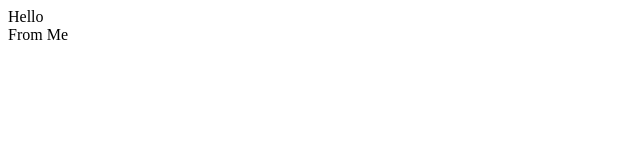
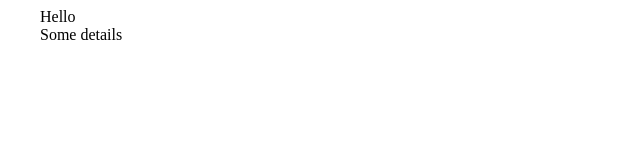
Before and after one commit to stevekenobi/osu-tracker, a Vue app: page / in a window 1280 px wide. Shown: the top 160 px of the page, without its empty margins (0-640 px from the left). Built offline with nearby package versions, Linux system fonts and the light colour scheme.

Commit message:
improve app

```diff
--- a/src/app/App.vue
+++ b/src/app/App.vue
@@ -1,7 +1,11 @@
 <template>
   <header>Hello</header>
 
-  <main>From Me</main>
+  <main>
+    <user-details />
+  </main>
 </template>
 
-<script setup lang="ts"></script>
+<script setup lang="ts">
+import UserDetails from './components/UserDetails.vue';
+</script>
--- /dev/null
+++ b/src/app/components/UserDetails.vue
@@ -0,0 +1,8 @@
+<template>
+  <!-- TW Elements is free under AGPL, with commercial license required for specific uses. See more details: https://tw-elements.com/license/ and contact us for queries at tailwind@mdbootstrap.com -->
+  <div>
+    <span>Some details</span>
+  </div>
+</template>
+
+<script setup lang="ts"></script>
--- /dev/null
+++ b/src/app/main.css
@@ -0,0 +1,3 @@
+#app {
+  @apply max-w-7xl mt-0 ml-auto mr-auto pt-0 pl-8 pr-8 font-normal;
+}
--- a/src/app/main.ts
+++ b/src/app/main.ts
@@ -1,4 +1,6 @@
 import { createApp } from 'vue';
 import App from './App.vue';
 
+import './main.css';
+
 createApp(App).mount('#app');
```
